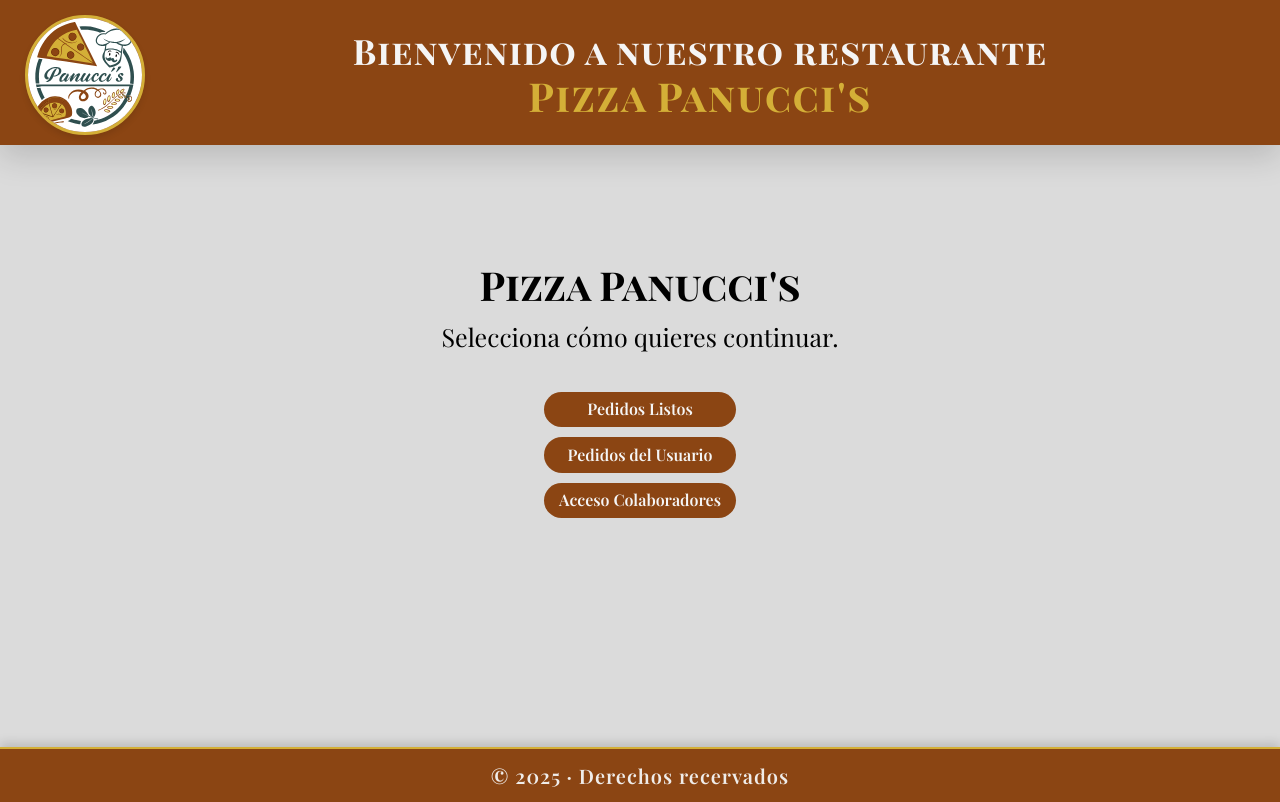
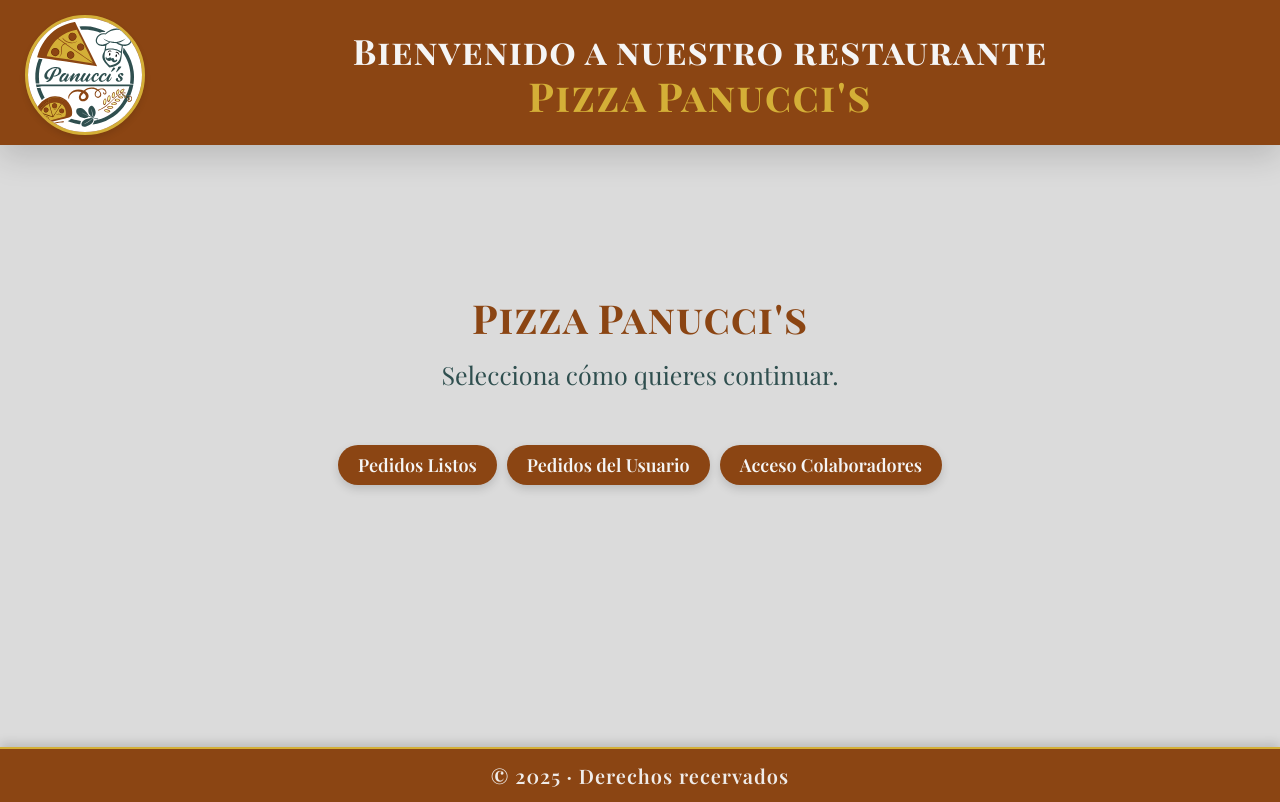
Before and after one commit to xiomarabar3918-netizen/ui-pizzeria, a React (Vite) app: page / in a window 1280 px wide. Built offline with nearby package versions, Linux system fonts and the light colour scheme.

Commit message:
Refactor home.scss for improved styling and animations

```diff
--- a/src/style/pages/home.scss
+++ b/src/style/pages/home.scss
@@ -1,5 +1,4 @@
 @use '/src/style/base/variables' as v;
-
 
 .homeSelection {
 	min-height: calc(100vh - 5.3rem);
@@ -11,36 +10,73 @@
 	text-align: center;
 	padding: 2rem;
 
-	&_tittle{
-		font-size: 4rem;
-		margin-bottom: 0rem;
+	// Animación suave de entrada
+	opacity: 0;
+	transform: translateY(20px);
+	animation: fadeUp 0.8s ease forwards;
+
+	// Título
+	&_tittle {
+		font-size: clamp(3rem, 6vw, 4rem);
+		margin-bottom: 0.5rem;
+		color: v.$primario;
+		font-weight: 700;
+		letter-spacing: 1px;
 	}
 
-	&_text{
-		font-size: 2.5rem;
+	// Texto descriptivo
+	&_text {
+		font-size: clamp(1.8rem, 4vw, 2.5rem);
 		margin-top: 0rem;
+		color: v.$terciario;
+		max-width: 800px;
 	}
 
+	// Contenedor de acciones
 	&_actions {
 		display: flex;
 		flex-wrap: wrap;
 		gap: 1rem;
 		justify-content: center;
-        flex-direction: column;
+		flex-direction: column;
+		margin-top: 1.5rem;
+
+		@media (min-width: v.$tablet) {
+			flex-direction: row;
+		}
 	}
 
+	// Botón principal
 	&_btn {
-		padding: 0.85rem 1.5rem;
+		padding: 1rem 2rem;
 		border-radius: 50px;
 		border: none;
 		background: v.$primario;
 		color: v.$blanco;
 		text-decoration: none;
 		font-weight: 600;
-		transition: background 0.2s ease;
+		font-size: 1.8rem;
+		transition: background 0.25s ease, transform 0.25s ease, box-shadow 0.25s ease;
+
+		box-shadow: 0 4px 10px rgba(0, 0, 0, 0.15);
 
 		&:hover {
 			background: darken(v.$primario, 6%);
+			transform: translateY(-3px);
+			box-shadow: 0 8px 18px rgba(0, 0, 0, 0.2);
+		}
+
+		&:active {
+			transform: translateY(0);
+			box-shadow: 0 4px 10px rgba(0, 0, 0, 0.15);
+		}
+	}
+
+	// Animaciones
+	@keyframes fadeUp {
+		to {
+			opacity: 1;
+			transform: translateY(0);
 		}
 	}
 }
```
